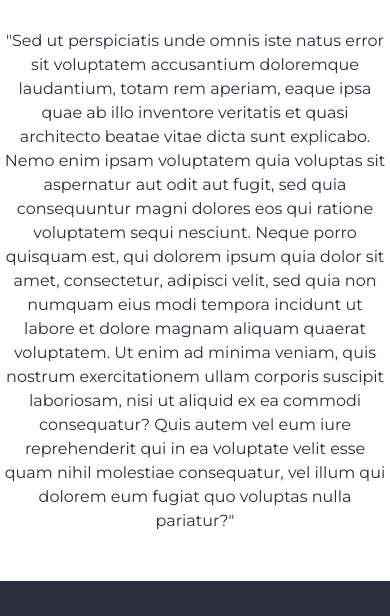
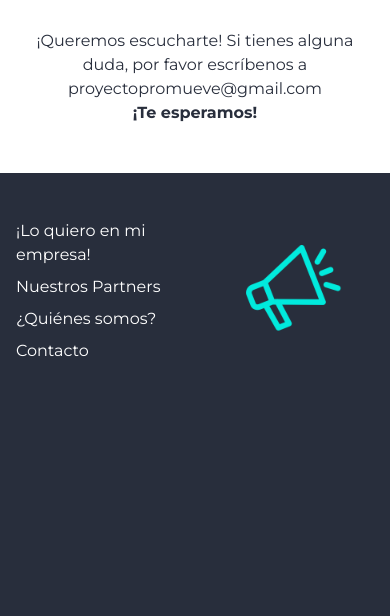
Before and after one commit to cagfcagf/Proyecto-Clase-2, a website: page Paginas/contacto.html in a window 390 px wide. Shown: the part 212-828 px from the top of the page. Drawn offline with nearby package versions, Linux system fonts and the light colour scheme.

Commit message:
textos y detalles

```diff
--- a/Css/master.css
+++ b/Css/master.css
@@ -625,20 +625,9 @@ Footer a:hover {
 
 
 
-  .inspiracionDescription {
-   /* text-align: center;
-   margin-bottom: 4rem;
-   grid-column: 1/3;
-   grid-row: 2/3; */
-  }
-
-
-  .inspiracionPhrase {
-    /* grid-column: 2/3;
-    grid-row:  3/4;
-    text-align: center;
-    font-style: italic;
-    margin: auto 3rem; */
+  #loQuiero p, #contacto p, #QuienesSomos P {
+    padding-right: 2rem;
+    padding-left: 2rem;
   }
 
 
--- a/Paginas/contacto.html
+++ b/Paginas/contacto.html
@@ -66,7 +66,7 @@
       <section>
         <div class="main__gridStructure">
           <h2>Contacto</h2>
-          <p>"Sed ut perspiciatis unde omnis iste natus error sit voluptatem accusantium doloremque laudantium, totam rem aperiam, eaque ipsa quae ab illo inventore veritatis et quasi architecto beatae vitae dicta sunt explicabo. Nemo enim ipsam voluptatem quia voluptas sit aspernatur aut odit aut fugit, sed quia consequuntur magni dolores eos qui ratione voluptatem sequi nesciunt. Neque porro quisquam est, qui dolorem ipsum quia dolor sit amet, consectetur, adipisci velit, sed quia non numquam eius modi tempora incidunt ut labore et dolore magnam aliquam quaerat voluptatem. Ut enim ad minima veniam, quis nostrum exercitationem ullam corporis suscipit laboriosam, nisi ut aliquid ex ea commodi consequatur? Quis autem vel eum iure reprehenderit qui in ea voluptate velit esse quam nihil molestiae consequatur, vel illum qui dolorem eum fugiat quo voluptas nulla pariatur?"</p>
+          <p>¡Queremos escucharte! Si tienes alguna duda, por favor escríbenos a proyectopromueve@gmail.com <br><b>¡Te esperamos!</b></p>
         </div>
       </section>
     </main>
```
Also changed, not shown: Paginas/loquiero.html (+1 -1 lines), Paginas/quienessomos.html (+1 -1 lines).
